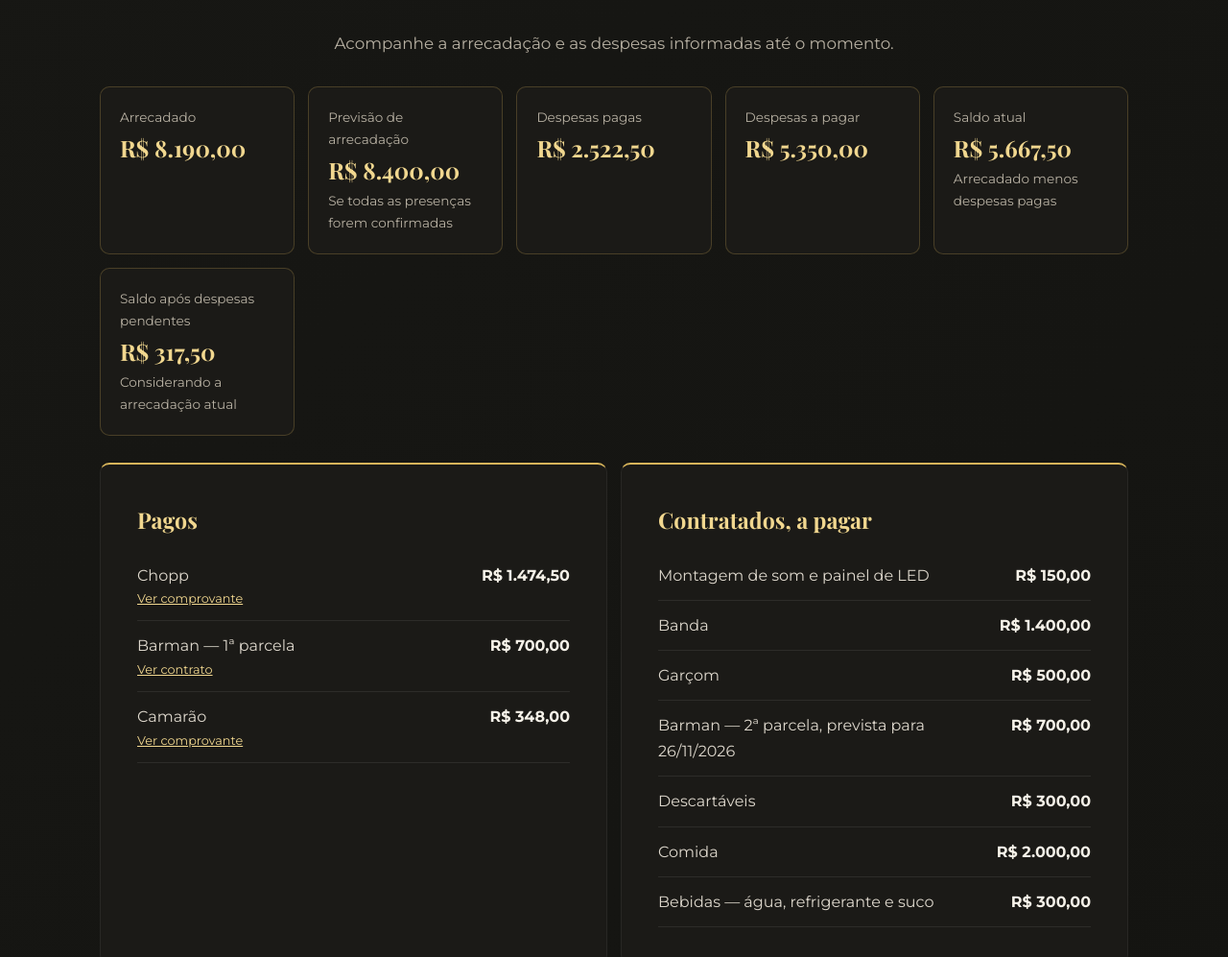
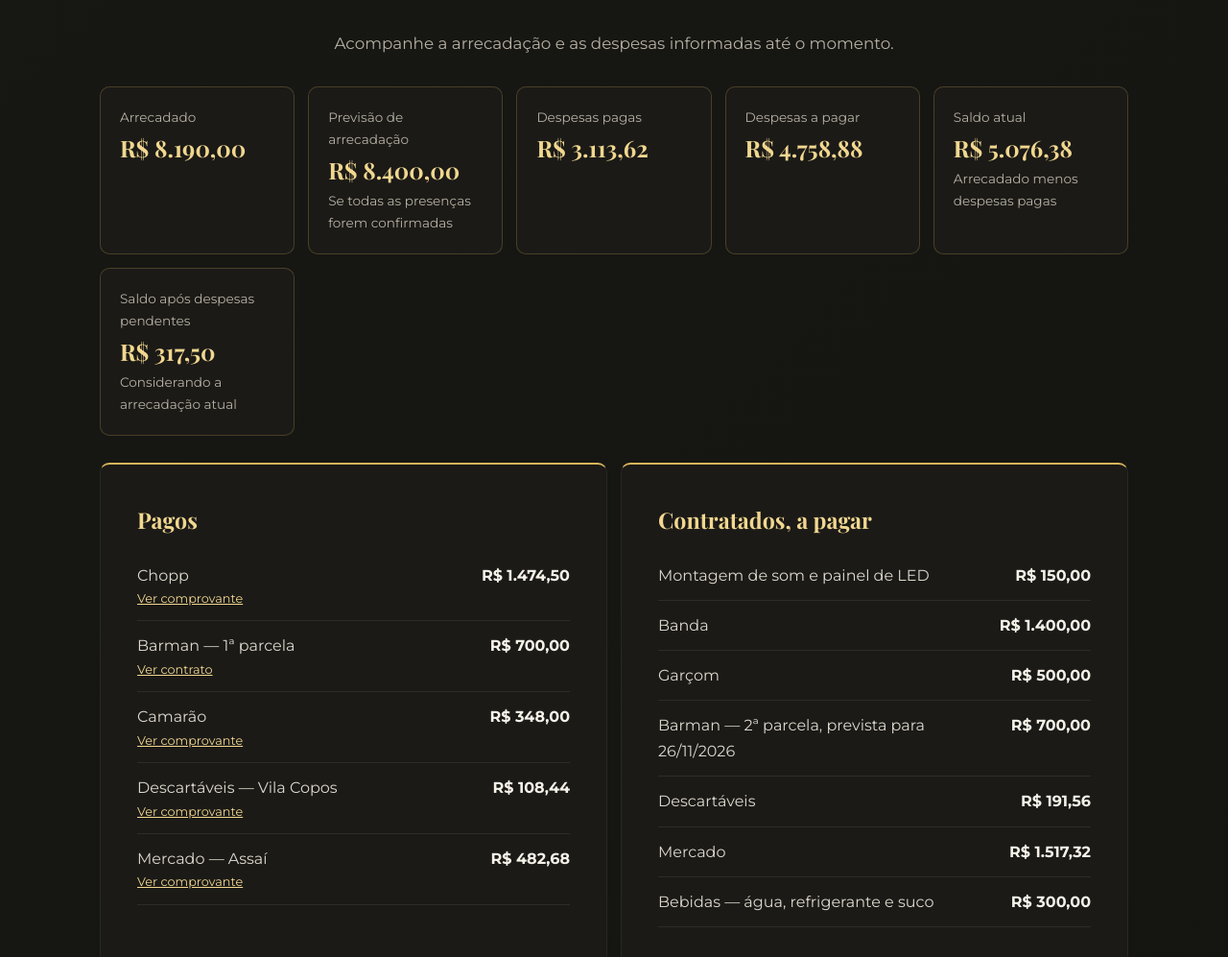
Before and after one commit to vfbortolli/festa, a plain HTML site: page index.html in a window 1280 px wide. Shown: the part 6180-7177 px from the top of the page at 96% size. Drawn offline with nearby package versions, Linux system fonts and the light colour scheme; a web font is replaced by a local one.

Commit message:
update financial details with revised amounts and add new expense items for Assaí and Vila Copos

```diff
--- a/index.html
+++ b/index.html
@@ -779,15 +779,15 @@
                 </div>
                 <div class="finance-card">
                     <p>Despesas pagas</p>
-                    <strong>R$ 2.522,50</strong>
+                    <strong>R$ 3.113,62</strong>
                 </div>
                 <div class="finance-card">
                     <p>Despesas a pagar</p>
-                    <strong>R$ 5.350,00</strong>
+                    <strong>R$ 4.758,88</strong>
                 </div>
                 <div class="finance-card">
                     <p>Saldo atual</p>
-                    <strong>R$ 5.667,50</strong>
+                    <strong>R$ 5.076,38</strong>
                     <p>Arrecadado menos despesas pagas</p>
                 </div>
                 <div class="finance-card">
@@ -804,6 +804,8 @@
                         <li><span>Chopp <a href="contabilidade/chopp.jpeg" data-comprovante="Comprovante de pagamento do chopp" aria-label="Ver comprovante do chopp">Ver comprovante</a></span><strong>R$ 1.474,50</strong></li>
                         <li><span>Barman — 1ª parcela <a href="contabilidade/barman.png" data-comprovante="Contrato do barman" aria-label="Ver contrato do barman">Ver contrato</a></span><strong>R$ 700,00</strong></li>
                         <li><span>Camarão <a href="contabilidade/comidas-camarao.jpeg" data-comprovante="Comprovante de pagamento do camarão" aria-label="Ver comprovante do camarão">Ver comprovante</a></span><strong>R$ 348,00</strong></li>
+                        <li><span>Descartáveis — Vila Copos <a href="contabilidade/vilacopos.jpeg" data-comprovante="Comprovante de pagamento dos descartáveis na Vila Copos" aria-label="Ver comprovante dos descartáveis na Vila Copos">Ver comprovante</a></span><strong>R$ 108,44</strong></li>
+                        <li><span>Mercado — Assaí <a href="contabilidade/assai.jpeg" data-comprovante="Comprovante de pagamento do mercado no Assaí" aria-label="Ver comprovante do mercado no Assaí">Ver comprovante</a></span><strong>R$ 482,68</strong></li>
                     </ul>
                 </div>
                 <div class="menu-info">
@@ -813,8 +815,8 @@
                         <li><span>Banda</span><strong>R$ 1.400,00</strong></li>
                         <li><span>Garçom</span><strong>R$ 500,00</strong></li>
                         <li><span>Barman — 2ª parcela, prevista para 26/11/2026</span><strong>R$ 700,00</strong></li>
-                        <li><span>Descartáveis</span><strong>R$ 300,00</strong></li>
-                        <li><span>Comida</span><strong>R$ 2.000,00</strong></li>
+                        <li><span>Descartáveis</span><strong>R$ 191,56</strong></li>
+                        <li><span>Mercado</span><strong>R$ 1.517,32</strong></li>
                         <li><span>Bebidas — água, refrigerante e suco</span><strong>R$ 300,00</strong></li>
                     </ul>
                 </div>
```
Also changed, not shown: contabilidade/assai.jpeg (added), contabilidade/vilacopos.jpeg (added).
